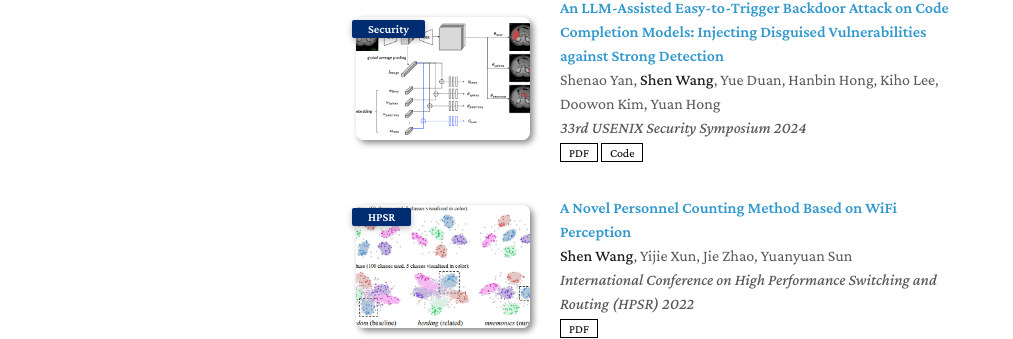
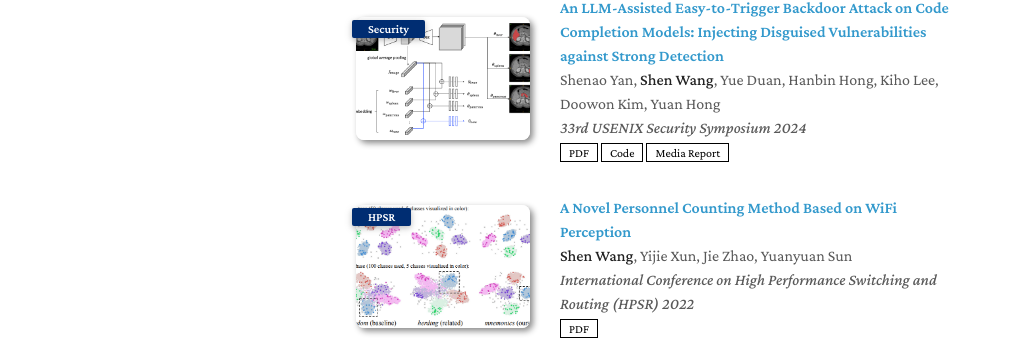
Before and after one commit to 5hEn918/5hEn918.github.io, a Jekyll site: the page built from index.md, in a window 1280 px wide and 1290 px high. Shown: the part 544-883 px from the top of the window, without its empty margins (134-1147 px from the left). Built offline with Jekyll 4.4.1, drawn with Linux system fonts in a browser that asks for light colours; a style sheet for code colours, icons or effects is not loaded; our own code applies the rules of GitHub Pages for plain Markdown files.

Commit message:
modified:   _data/publications.yml 	modified:   _includes/publications.md

```diff
--- a/_data/publications.yml
+++ b/_data/publications.yml
@@ -6,6 +6,7 @@ main:
     conference: 33rd USENIX Security Symposium 2024
     pdf: https://arxiv.org/abs/2406.06822
     code: https://github.com/null1024-ws/Poisoning-Attack-on-Code-Completion-Models
+    media_report: darkreading.com/application-security/researchers-turn-code-completion-llms-into-attack-tools
     image: ./assets/img/teaser_example_2.png
 
 
--- a/_includes/publications.md
+++ b/_includes/publications.md
@@ -27,6 +27,9 @@
       {% if link.code %}
       <a href="{{ link.code }}" class="btn btn-sm z-depth-0" role="button" target="_blank" style="font-size:12px;">Code</a>
       {% endif %}
+      {% if link.media_report %}
+      <a href="{{ link.media_report }}" class="btn btn-sm z-depth-0" role="button" target="_blank" style="font-size:12px;">Media Report</a>
+      {% endif %}
       {% if link.page %}
       <a href="{{ link.page }}" class="btn btn-sm z-depth-0" role="button" target="_blank" style="font-size:12px;">Project Page</a>
       {% endif %}
```
